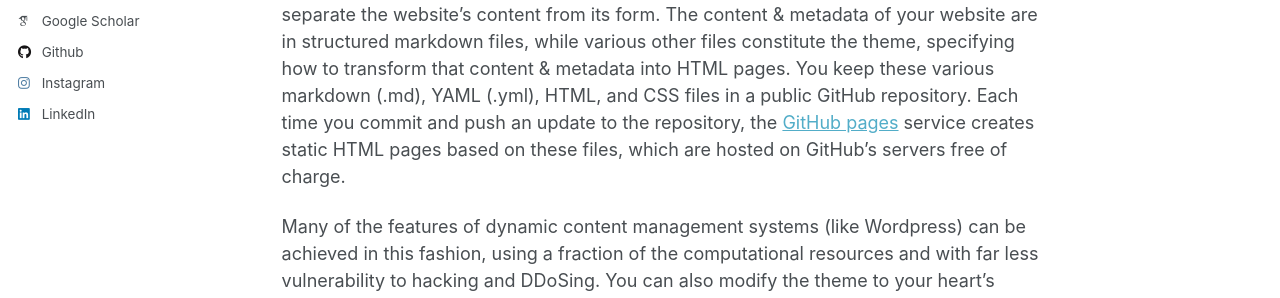
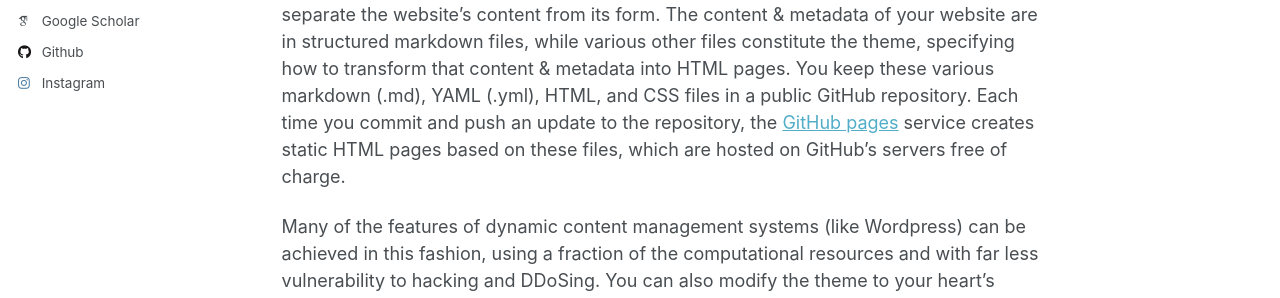
Before and after one commit to bugman1215/bugman1215.github.io, a Jekyll site: the page built from _pages/about.md, in a window 1280 px wide. Shown: the part 544-842 px from the top of the page. Built offline with Jekyll 4.4.1, drawn with Linux system fonts in a browser that asks for light colours; some web fonts are replaced.

Commit message:
Update _config.yml

```diff
--- a/_config.yml
+++ b/_config.yml
@@ -57,7 +57,7 @@ author:
   keybase          : # Username
   instagram        : "bugman1215"# Username
   lastfm           : # Username
-  linkedin         : "mengnan-he-77588524b"# Username
+  linkedin         : #"mengnan-he-77588524b"# Username
   mastodon         : # URL
   medium           : # URL
   pinterest        : # Username
```
